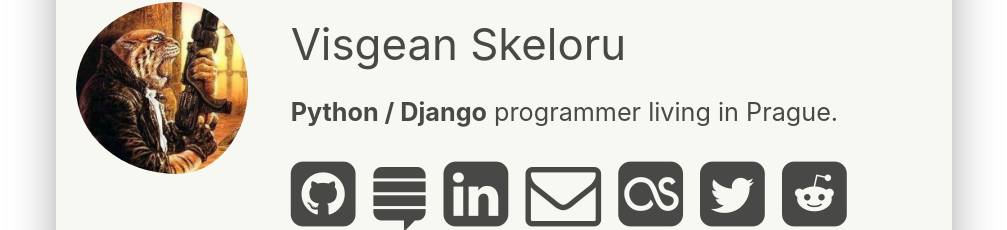
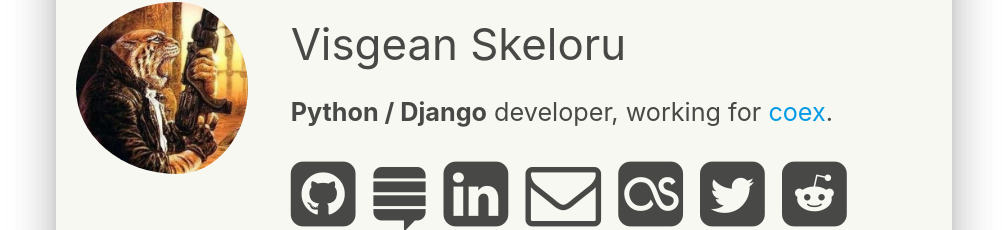
Before and after one commit to Visgean/oldsite, a plain HTML site: page index.html in a window 1280 px wide. Shown: the part 121-351 px from the top of the page, without its empty margins (136-1143 px from the left). Drawn offline with nearby package versions, Linux system fonts and the light colour scheme; a script that the page names is missing.

Commit message:
work status

```diff
--- a/index.html
+++ b/index.html
@@ -29,7 +29,7 @@
 						<div class="col s12 m6 l8 flow-text">
 							<h3>Visgean Skeloru</h3>
 							<p>
-								<b>Python / Django</b> programmer living in Prague.
+								<b>Python / Django</b> developer, working for <a href='https://coex.cz'>coex</a>.
 							</p>
 							<div class="social">
 								<a title="Github" target="_blank" href="https://github.com/visgean"><i class="fa fa-github-square fa-3x"></i></a>
```
